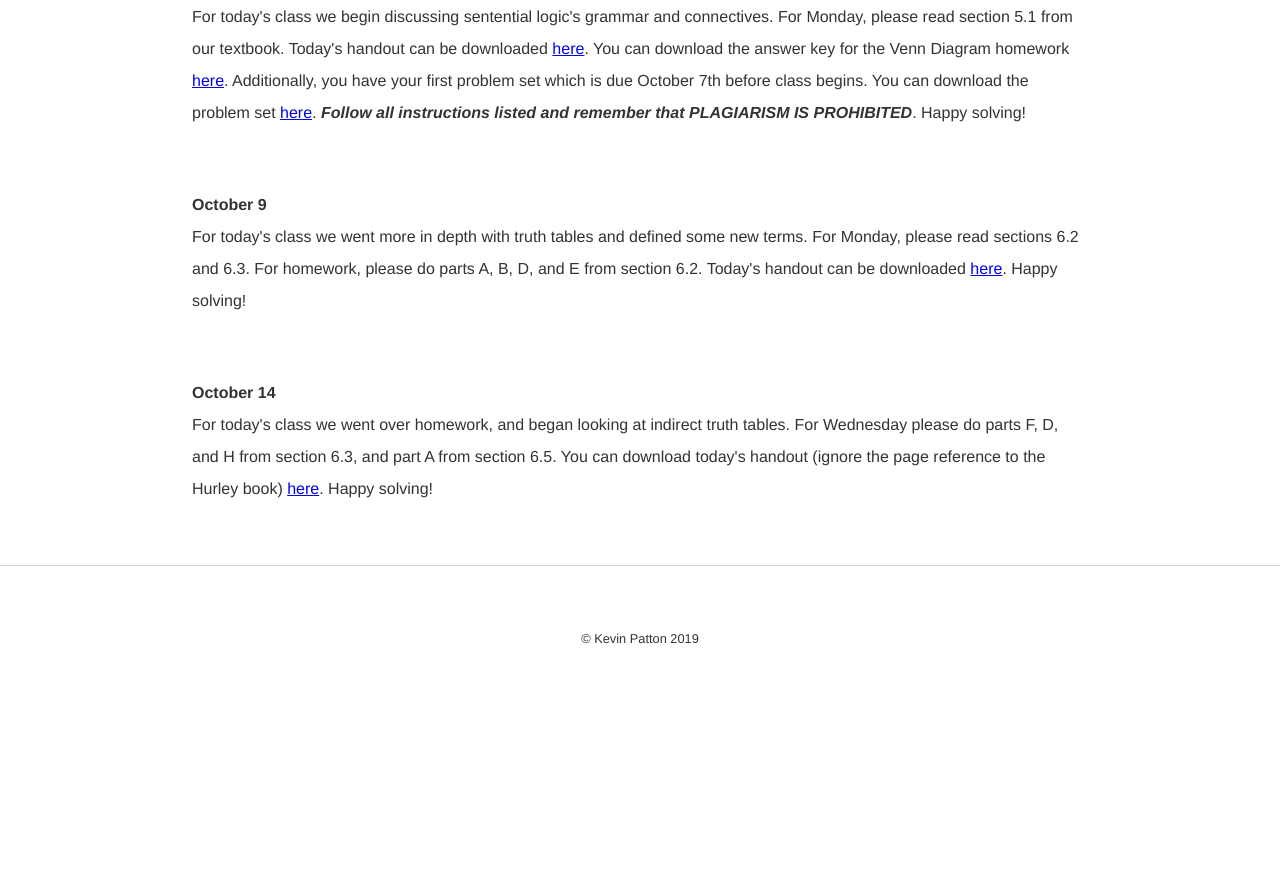
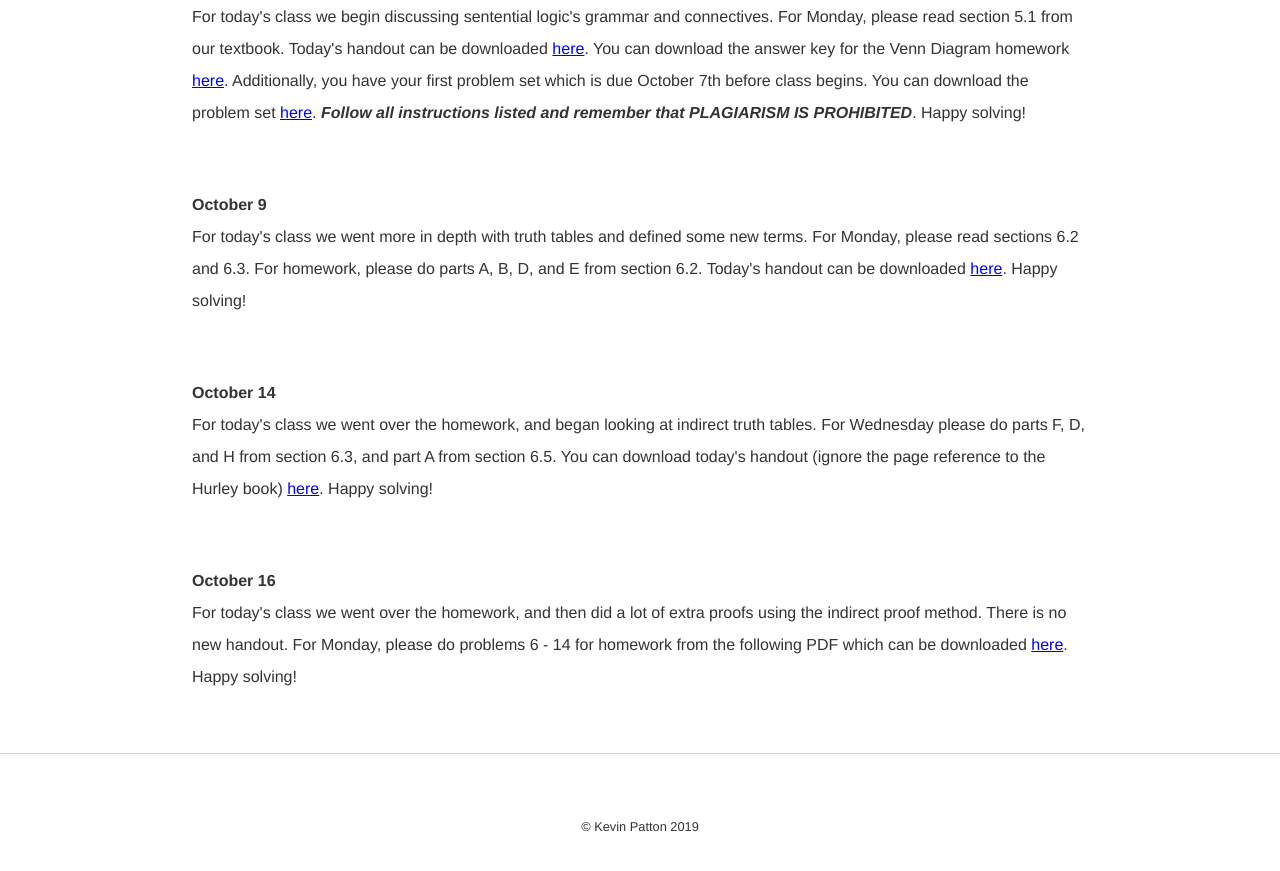
Before and after one commit to kevinjpatton/kevinjpatton.github.io, a Jekyll site: the page built from teaching/phil_1210/index.html, in a window 1280 px wide and 900 px high, scrolled down 2896 px. Shown: the top 871 px of the window. Built offline with Jekyll 4.4.1, drawn with Linux system fonts in a browser that asks for light colours; Markdown is read by kramdown in place of the engine named in the settings; before the commit the page ends 3608 px from its top, so only the background shows below that.

Commit message:
Update index.html

```diff
--- a/teaching/phil_1210/index.html
+++ b/teaching/phil_1210/index.html
@@ -35,4 +35,6 @@ For today's class we begin discussing sentential logic's grammar and connectives
 <p><b>October 9</b><br>
 For today's class we went more in depth with truth tables and defined some new terms.  For Monday, please read sections 6.2 and 6.3.  For homework, please do parts A, B, D, and E from section 6.2.  Today's handout can be downloaded <a href="/teaching/phil_1210/Day 14 - Section 6.3_2 - 6.5.pdf" target="_blank">here</a>.  Happy solving!</p>
 <p><b>October 14</b><br>
-For today's class we went over homework, and began looking at indirect truth tables.    For Wednesday please do parts F, D, and H from section 6.3, and part A from section 6.5.  You can download today's handout (ignore the page reference to the Hurley book) <a href="/teaching/phil_1210/Day 15 - Section 6.4.pdf" target="_blank">here</a>.  Happy solving!</p>
+For today's class we went over the homework, and began looking at indirect truth tables.    For Wednesday please do parts F, D, and H from section 6.3, and part A from section 6.5.  You can download today's handout (ignore the page reference to the Hurley book) <a href="/teaching/phil_1210/Day 15 - Section 6.4.pdf" target="_blank">here</a>.  Happy solving!</p>
+<p><b>October 16</b><br>
+For today's class we went over the homework, and then did a lot of extra proofs using the indirect proof method.  There is no new handout.  For Monday, please do problems 6 - 14 for homework from the following PDF which can be downloaded <a href="/teaching/phil_1210/IndirectTables.pdf" target="_blank">here</a>.  Happy solving!</p>
```
